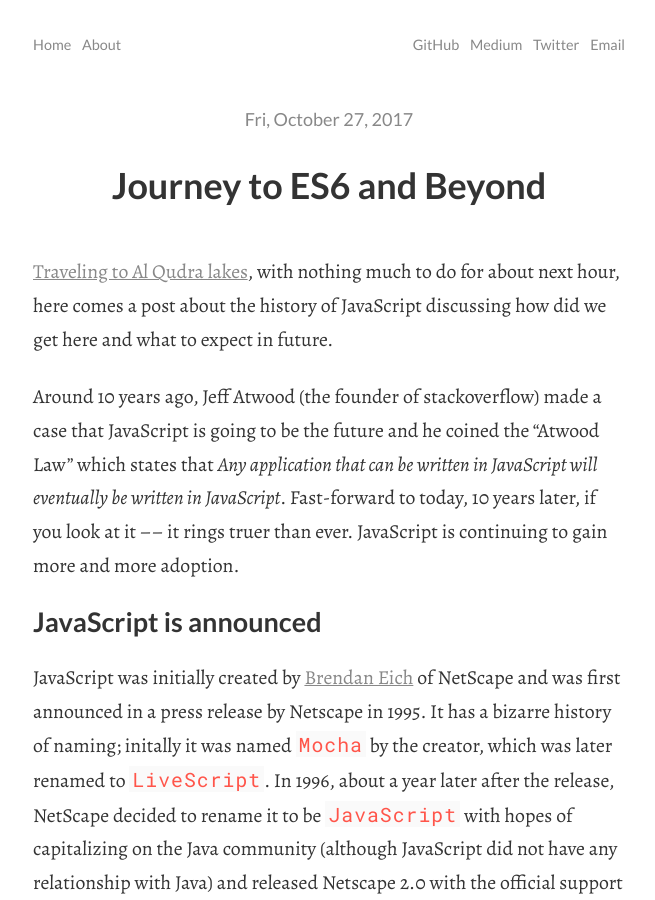
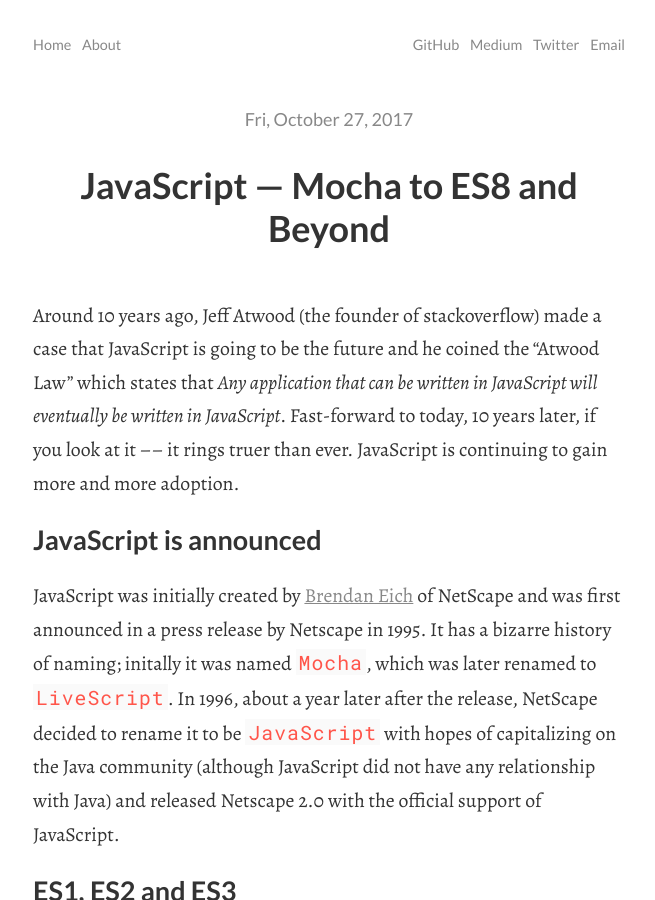
Before and after one commit to kamranahmedse/kamranahmedse.github.io, a Jekyll site: the page built from blog/_posts/2017-10-27-journey-to-es6-and-beyond.md, in a window 1280 px wide and 900 px high. Shown: the whole window, without its empty margins (311-966 px from the left). Built offline with Jekyll 4.4.1, drawn with Linux system fonts in a browser that asks for light colours; comment, search, counter and statistics services are not loaded.

Commit message:
Rename blog post

```diff
--- a/blog/_posts/2017-10-27-journey-to-es6-and-beyond.md
+++ b/blog/_posts/2017-10-27-journey-to-es6-and-beyond.md
@@ -1,15 +1,13 @@
 ---
-title: Journey to ES6 and Beyond
+title: JavaScript — Mocha to ES8 and Beyond
 comments: true
 ---
-
-[Traveling to Al Qudra lakes](https://twitter.com/kamranahmedse/status/924035150429720577), with nothing much to do for about next hour, here comes a post about the history of JavaScript discussing how did we get here and what to expect in future.
 
 Around 10 years ago, Jeff Atwood (the founder of stackoverflow) made a case that JavaScript is going to be the future and he coined the "Atwood Law" which states that *Any application that can be written in JavaScript will eventually be written in JavaScript*. Fast-forward to today, 10 years later, if you look at it –– it rings truer than ever. JavaScript is continuing to gain more and more adoption.
 
 ## JavaScript is announced
 
-JavaScript was initially created by [Brendan Eich](https://twitter.com/BrendanEich) of NetScape and was first announced in a press release by Netscape in 1995. It has a bizarre history of naming; initally it was named `Mocha` by the creator, which was later renamed to `LiveScript`. In 1996, about a year later after the release, NetScape decided to rename it to be `JavaScript` with hopes of capitalizing on the Java community (although JavaScript did not have any relationship with Java) and released Netscape 2.0 with the official support of JavaScript.
+JavaScript was initially created by [Brendan Eich](https://twitter.com/BrendanEich) of NetScape and was first announced in a press release by Netscape in 1995. It has a bizarre history of naming; initally it was named `Mocha`, which was later renamed to `LiveScript`. In 1996, about a year later after the release, NetScape decided to rename it to be `JavaScript` with hopes of capitalizing on the Java community (although JavaScript did not have any relationship with Java) and released Netscape 2.0 with the official support of JavaScript.
 
 ## ES1, ES2 and ES3
 
```
